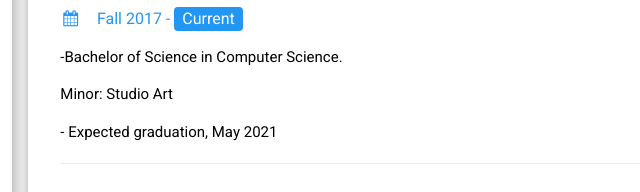
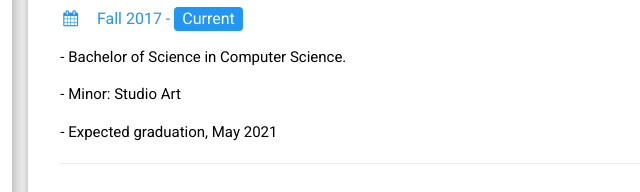
Before and after one commit to pbreissinger/pbreissinger.github.io, a plain HTML site: page index.html in a window 1280 px wide. Shown: the part 387-579 px from the top of the page, 409-1049 px from the left. Drawn offline with nearby package versions, Linux system fonts and the light colour scheme.

Commit message:
Update index.html

```diff
--- a/index.html
+++ b/index.html
@@ -70,8 +70,8 @@ html,body,h1,h2,h3,h4,h5,h6 {font-family: "Roboto", sans-serif}
             <div class="w3-container">
               <h5 class="w3-opacity"><b>Saint Louis Univeristy | St. Louis, MO</b></h5>
               <h6 class="w3-text-blue"><i class="fa fa-calendar fa-fw w3-margin-right"></i>Fall 2017 - <span class="w3-tag w3-blue w3-round">Current</span></h6>
-              <p>-Bachelor of Science in Computer Science.</p>
-		    <p>Minor: Studio Art</p>
+              <p>- Bachelor of Science in Computer Science.</p>
+		    <p>- Minor: Studio Art</p>
 		    <p>- Expected graduation, May 2021</p>
               <hr>
             </div>
```
